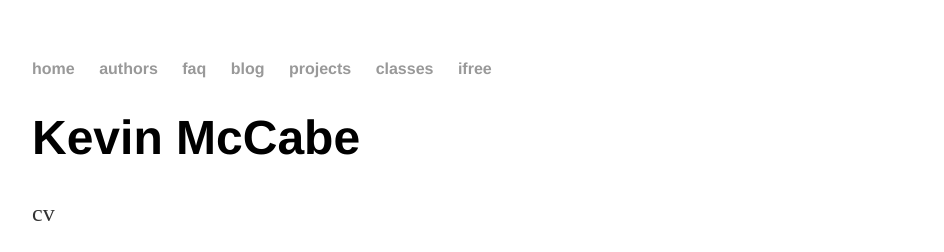
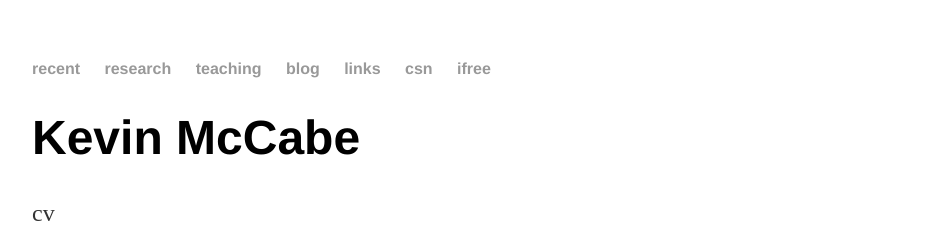
Before and after one commit to Kmccabe/KAM.github.io, a Jekyll site: the page built from index.html, in a window 1280 px wide. Shown: the top 252 px of the page, without its empty margins (160-1104 px from the left). Built offline with Jekyll 4.4.1, drawn with Linux system fonts in a browser that asks for light colours.

Commit message:
Updated Links in _defaults

```diff
--- a/_layouts/default.html
+++ b/_layouts/default.html
@@ -8,13 +8,13 @@
 		<body>
 			<nav>
 	    		<ul>
-	        		<li><a href="/">home</a></li>
-		        	<li><a href="/authors">authors</a></li>
-				<li><a href="/faq">faq</a></li>
+	        		<li><a href="/recent">recent</a></li>
+		        	<li><a href="/research">research</a></li>
+				<li><a href="/teaching">teaching</a></li>
 	        		<li><a href="/blog">blog</a></li>
-				<li><a href="/projects">projects</a></li>
-				<li><a href="/classes">classes</a></li>
-				<li><a href="/IFREE">ifree</a></li>
+				<li><a href="/links">links</a></li>
+				<li><a href="/csn">csn</a></li>
+				<li><a href="/ifree">ifree</a></li>
 	    		</ul>
 			</nav>
 			<div class="container">
```
